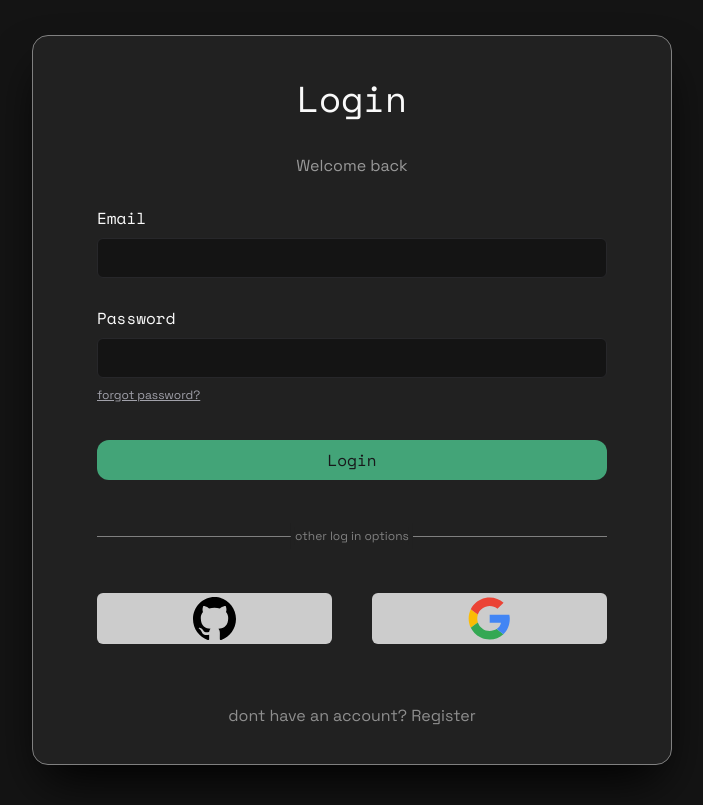
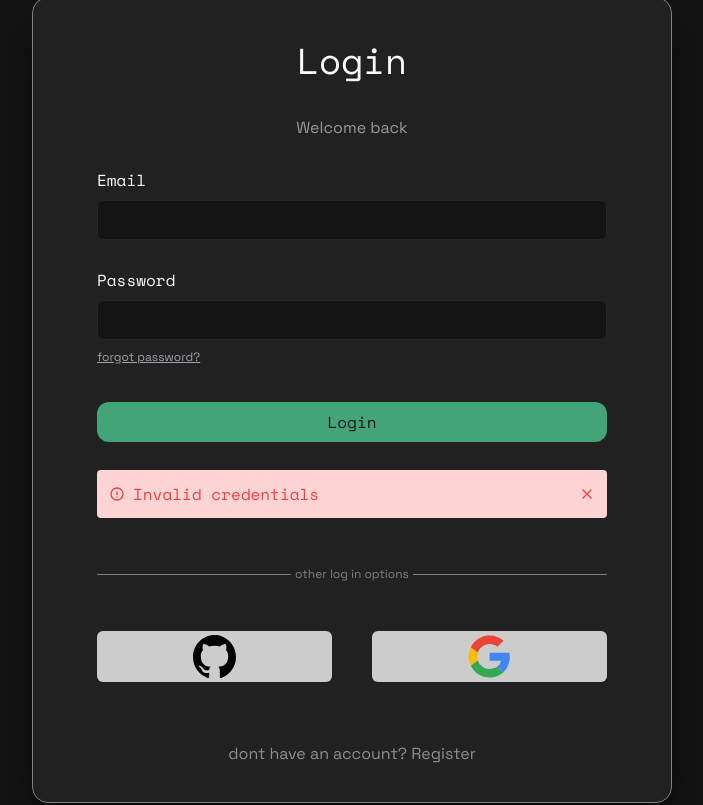
Before and after one commit to ZhengJiawen44/NextPortfolio, a Next.js app: page /Auth in a window 1280 px wide. Shown: the top 805 px of the page, without its empty margins (288-991 px from the left). Built offline with nearby package versions, Linux system fonts and the light colour scheme.

Commit message:
form error handling ui

```diff
--- /dev/null
+++ b/components/Auth/FormError.tsx
@@ -0,0 +1,37 @@
+"use client";
+import React, { useState } from "react";
+import { TbExclamationCircle } from "react-icons/tb";
+import { TbX } from "react-icons/tb";
+import clsx from "clsx";
+
+interface formProps {
+  message?: string;
+}
+
+const FormError = ({ message }: formProps) => {
+  const [isVisible, setIsVisible] = useState(true);
+  if (message) {
+    return (
+      <div
+        className={clsx(
+          "flex items-center gap-2 w-full bg-[#ffd4d4] text-red-500 p-3 rounded-sm mt-2 md:mt-0 transition-all ease-in-out duration-1000 ",
+          !isVisible && "hidden"
+        )}
+      >
+        <TbExclamationCircle />
+        {message}
+        <button
+          type="button"
+          className="mr-0 ml-auto"
+          onClick={() => setIsVisible(false)}
+        >
+          <TbX />
+        </button>
+      </div>
+    );
+  } else {
+    return <div>no message</div>;
+  }
+};
+
+export default FormError;
--- a/components/Auth/Login.tsx
+++ b/components/Auth/Login.tsx
@@ -17,6 +17,7 @@ import {
 } from "@/components/ui/form";
 import { Input } from "@/components/ui/input";
 import Link from "next/link";
+import FormError from "./FormError";
 
 const Login = () => {
   const form = useForm<z.infer<typeof loginZodSchema>>({
@@ -80,6 +81,9 @@ const Login = () => {
             >
               Login
             </Button>
+
+            <FormError message="Invalid credentials" />
+
             <Oauth />
             <p className="m-auto opacity-50 mt-8">
               dont have an account?
```
